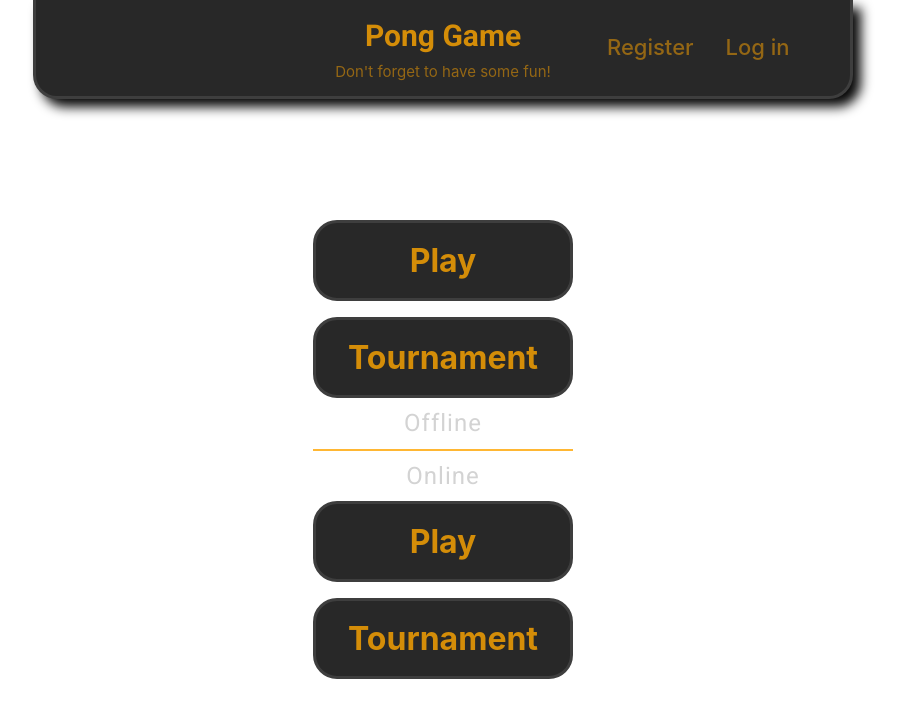
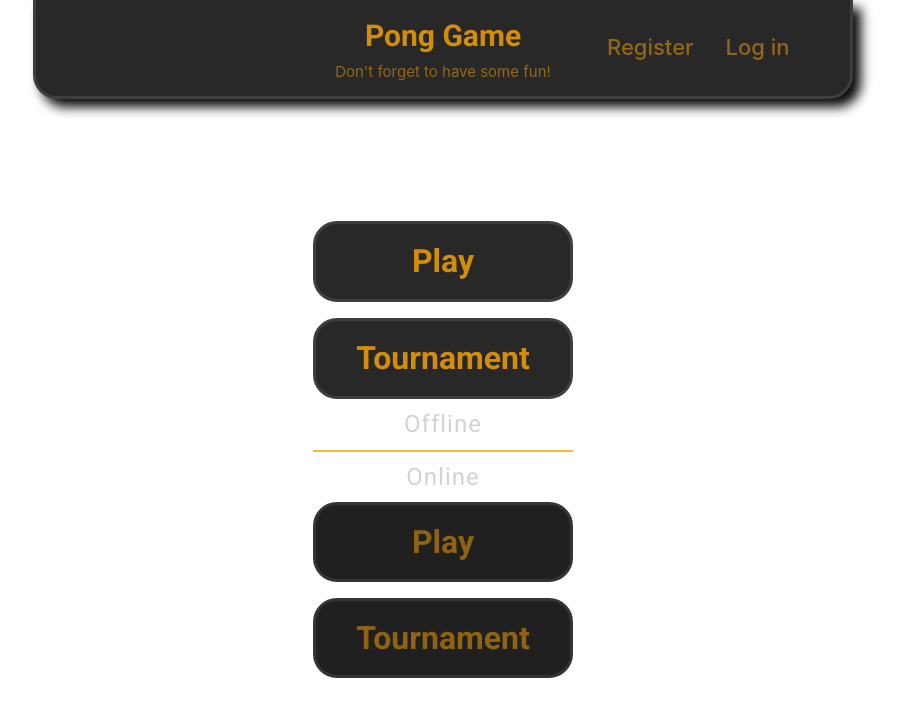
Before and after one commit to lhasmi/ft_transcendance, a Vue app in the folder frontend/: page / in a window 1280 px wide. Shown: the top 718 px of the page, without its empty margins (197-1098 px from the left). Built offline with nearby package versions, Linux system fonts and the light colour scheme.

Commit message:
added game pause on 'space', online mode buttons require to be logged in

```diff
--- a/frontend/src/views/GameView.vue
+++ b/frontend/src/views/GameView.vue
@@ -52,7 +52,7 @@ class Player {
     //   }
     // })
   }
-  #draw() {
+  draw() {
     ctx.fillStyle = this.color
     ctx.fillRect(this.posX, this.posY, playerWidth, playerHeight)
   }
@@ -74,7 +74,7 @@ class Player {
     if (this.posY >= canvas.height - playerHeight && this.vy > 0) this.vy = 0
 
     this.posY += this.vy
-    this.#draw()
+    this.draw()
   }
 }
 
@@ -92,7 +92,7 @@ class Ball {
     // velocity
     this.v = 1
   }
-  #draw() {
+  draw() {
     ctx.beginPath()
     ctx.arc(this.posX, this.posY, this.radius, 0, 2 * Math.PI)
     ctx.fillStyle = 'lightgrey'
@@ -158,7 +158,7 @@ class Ball {
     // modify position
     this.posX += this.dirX * this.v
     this.posY += this.dirY * this.v
-    this.#draw()
+    this.draw()
   }
 }
 
@@ -168,6 +168,7 @@ class Game {
     this.player1 = player1
     this.player2 = player2
     this.ball = ball
+    this.startGame = false
 
     // time delta
     // this.lastTime = 0
@@ -183,9 +184,15 @@ class Game {
   animate() {
     ctx.clearRect(0, 0, canvas.width, canvas.height)
     this.#draw()
-    this.player1.update()
-    this.player2.update()
-    this.ball.update()
+    if (this.startGame) {
+      this.player1.update()
+      this.player2.update()
+      this.ball.update()
+    } else {
+      this.player1.draw()
+      this.player2.draw()
+      this.ball.draw()
+    }
 
     requestAnimationFrame(this.animate.bind(this))
   }
@@ -244,6 +251,7 @@ onMounted(() => {
   })
 
   addEventListener('keyup', (e) => {
+    console.log(e)
     if (e.key == 'w') {
       player1.upKeyPressed = false
     } else if (e.key == 's') {
@@ -252,6 +260,8 @@ onMounted(() => {
       player2.upKeyPressed = false
     } else if (e.key == 'ArrowDown') {
       player2.downKeyPressed = false
+    } else if (e.key == ' ') {
+      game.startGame = !game.startGame
     }
   })
 })
@@ -261,9 +271,9 @@ onMounted(() => {
   <main>
     <div class="top_bar">
       <RouterLink class="btn" to="/">Back</RouterLink>
-      <p class="nickname">Player1</p>
+      <p class="nickname roboto-bold">Player1</p>
       <p class="score">{{ score.player1 + ' : ' + score.player2 }}</p>
-      <p class="nickname">Player2</p>
+      <p class="nickname roboto-bold">Player2</p>
     </div>
     <canvas class="canvas" id="canvasId"> Hello </canvas>
   </main>
--- a/frontend/src/views/HomeView.vue
+++ b/frontend/src/views/HomeView.vue
@@ -5,14 +5,25 @@ import { store } from '../store/store.js'
 <template>
   <main>
     <div class="options">
-      <RouterLink class="btn" to="/game">Play</RouterLink>
-      <RouterLink class="btn" to="/game">Tournament</RouterLink>
+      <RouterLink class="btn roboto-regular" to="/game">Play</RouterLink>
+      <RouterLink class="btn roboto-regular" to="/game">Tournament</RouterLink>
       <p class="mode roboto-regular">Offline</p>
     </div>
-    <div class="options" :class="store.userAuthorised ? '' : 'options-unauthorised'">
+    <div v-if="store.userAuthorised" class="options">
       <p class="mode roboto-regular">Online</p>
-      <RouterLink class="btn" to="/game">Play</RouterLink>
-      <RouterLink class="btn" to="/game">Tournament</RouterLink>
+      <RouterLink class="btn roboto-regular" to="/game">Play</RouterLink>
+      <RouterLink class="btn roboto-regular" to="/game">Tournament</RouterLink>
+    </div>
+    <div v-else class="options options-unauthorised">
+      <p class="mode roboto-regular">Online</p>
+      <button class="btn-unauthorised roboto-regular" to="/game">
+        Play
+        <span class="tooltip roboto-regular">Log in to play online</span>
+      </button>
+      <button class="btn-unauthorised roboto-regular" to="/game">
+        Tournament
+        <span class="tooltip roboto-regular">Log in to play online</span>
+      </button>
     </div>
   </main>
 </template>
@@ -28,12 +39,27 @@ import { store } from '../store/store.js'
   border-bottom: 2px solid rgba(255, 166, 0, 0.8);
 }
 .options-unauthorised {
-  /* background-color: red; */
-  /* cursor: wait; */
+  position: relative;
 }
-.options-unauthorised .btn {
-  /* pointer: none; */
-  /* cursor: wait; */
+
+.info {
+  position: absolute;
+  top: 0;
+  left: 0;
+  width: 100%;
+  height: 100%;
+  display: flex;
+  flex-direction: column;
+  justify-content: center;
+  align-items: center;
+  margin-top: 20px;
+}
+
+.info-text {
+  text-align: center;
+  font-size: 36px;
+  font-weight: 900;
+  color: lightgrey;
 }
 
 .mode {
@@ -55,7 +81,6 @@ import { store } from '../store/store.js'
   font-size: 32px;
   background-color: rgb(40, 40, 40);
   color: rgba(255, 166, 0, 0.8);
-  /* cursor: pointer; */
   background-color: rgb(40, 40, 40);
   border-radius: 24px;
   border: solid rgb(62, 62, 62);
@@ -67,5 +92,38 @@ import { store } from '../store/store.js'
 .btn:hover {
   transform: scale(1.05);
   box-shadow: 8px 8px 12px rgb(8, 8, 8);
+  /* border: solid lightgrey; */
+}
+.btn-unauthorised {
+  position: relative;
+  font-weight: 700;
+  text-align: center;
+  text-decoration: none;
+  width: 260px;
+  height: 80px;
+  padding: 12px 32px;
+  margin-bottom: 16px;
+  font-size: 32px;
+  color: rgba(255, 166, 0, 0.5);
+  cursor: unset;
+  background-color: rgb(32, 32, 32);
+  border-radius: 24px;
+  border: solid rgb(52, 52, 52);
+}
+.btn-unauthorised:last-of-type {
+  margin-bottom: 0px;
+}
+.btn-unauthorised .tooltip {
+  position: absolute;
+  display: none;
+  top: 50%;
+  left: 105%;
+  transform: translateY(-50%);
+  width: 100px;
+  font-size: 16px;
+  color: lightgrey;
+}
+.btn-unauthorised:hover .tooltip {
+  display: block;
 }
 </style>
```
